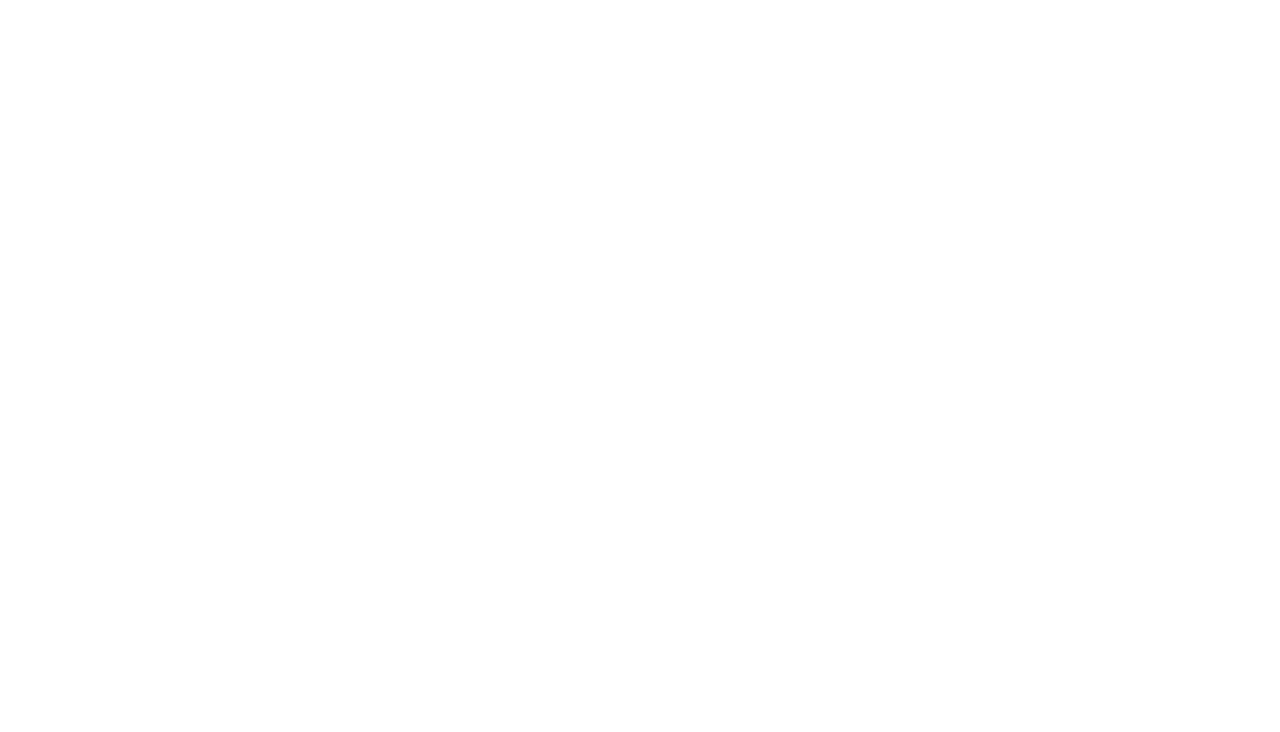
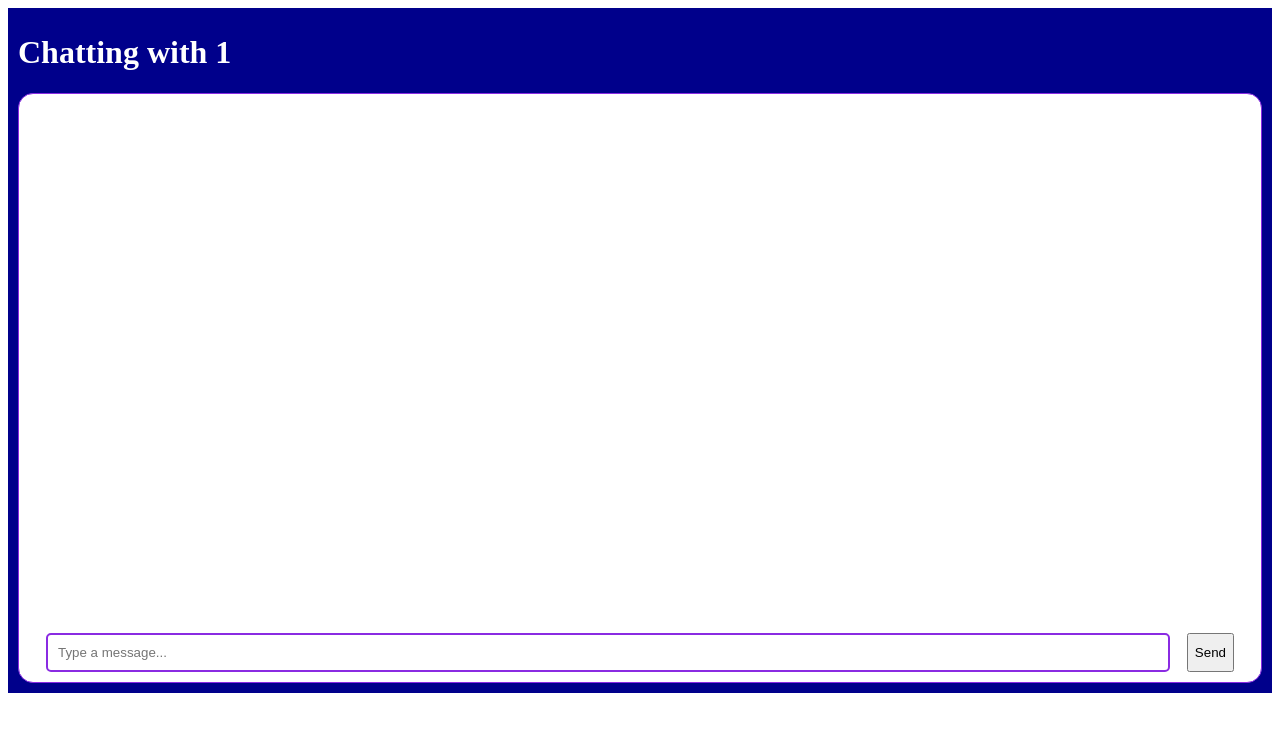
Before and after one commit to ProgHayder/Tic-Tac-Toe, a Vue app: page /chat/1 in a window 1280 px wide. Before the commit this address had no page. Shown: the top 732 px of the page. Built offline with nearby package versions, Linux system fonts and the light colour scheme.

Commit message:
Chat View Added And Styled - Not Completed

```diff
--- a/src/components/FriendsContainer.vue
+++ b/src/components/FriendsContainer.vue
@@ -31,9 +31,8 @@
         removeFriend(index) {
             this.friends.splice(index, 1);
         },
-        sendMessage(username) {
-            alert(`Sending message to ${username}`);
-            // Here you can implement the logic to send a message
+        startChat(username) {
+            this.$router.push({ name: 'Chat', params: { username } });
         }
     }
 }
@@ -45,7 +44,7 @@
                 <div class="friend" v-for="(friend, index) in friends" :key="friend.username">
                     <span>{{ friend.username }}</span>
                     <div class="options">
-                        <button @click="sendMessage(friend.username)" class="message-button">Message</button>
+                        <button @click="startChat(friend.username)" class="message-button">Message</button>
                         <button @click="removeFriend(index)" class="remove-button">Remove</button>
                     </div>
                 </div>
@@ -82,7 +81,7 @@
     list-style-type: none;
 }
 
-div[class="friend"] {
+.friend {
     cursor: pointer;
     padding: 0px;
     width: 97%;
--- a/src/router/index.js
+++ b/src/router/index.js
@@ -1,5 +1,6 @@
 import FriendsView from '@/views/FriendsView';
 import HomeView from '@/views/HomeView';
+import  ChatView from '@/views/ChatView'
 import { createRouter, createWebHistory } from 'vue-router'
 
 const router = createRouter({
@@ -14,6 +15,12 @@
             path: '/friends',
             name: 'friends',
             component: FriendsView
+        },
+        {
+            path: '/chat/:username',
+            name: 'Chat',
+            component: ChatView,
+            props: true
         }
     ]
 })
--- /dev/null
+++ b/src/views/ChatView.vue
@@ -0,0 +1,122 @@
+<script>
+class Message {
+    constructor(sender, text) {
+        this.sender = sender;
+        this.text = text;
+    }
+}
+export default {
+    name: 'ChatView',
+    props: {
+        username: {
+            type: String,
+            required: true
+        }
+    },
+    data() {
+        return {
+            messages: [],
+            newMessage: '',
+            friend: this.username
+        };
+    },
+    methods: {
+        sendMessage() {
+            if (this.newMessage.trim() === '') return;
+            const message = new Message('Me', this.newMessage);
+            this.messages.push(message);
+            this.newMessage = '';
+            this.scrollToBottom();
+        },
+        scrollToBottom() {
+            const messagesContainer = this.$refs.messages;
+            messagesContainer.scrollTop = messagesContainer.scrollHeight;
+        }
+    },
+    mounted() {
+        this.scrollToBottom();
+    }
+};
+</script>
+<template>
+    <div class="view">
+        <h1>Chatting with {{ this.friend }}</h1>
+        <div class="chat-container">
+            <div class="messages" ref="messages">
+                <div v-for="(msg, index) in messages" :key="index">
+                    <span class="message-sender">{{ msg.sender }}</span>
+                    <span class="message-text">{{ msg.text }}</span>
+                </div>
+            </div>
+            <div class="text-area">
+                <input class="message-input" v-model="newMessage" @keyup.enter="sendMessage" placeholder="Type a message..." />
+                <button @click="sendMessage">Send</button>
+            </div>
+        </div>
+    </div>
+</template>
+<style scoped>
+.chat-container {
+    display: flex;
+    background-color: white;
+    flex-direction: column;
+    height: 71vh;
+    border: 1px solid blueviolet;
+    border-radius: 15px;
+    padding: 10px;
+}
+
+.messages {
+    flex-grow: 1;
+    overflow-y: auto;
+    margin-bottom: 10px;
+}
+
+.message-sender {
+    font-weight: bold;
+    color: black;
+    margin-right: 10px;
+}
+
+.message-text {
+    margin-bottom: 5px;
+    display: flex;
+    height: auto + 20px;
+    width: 85%;
+    color: black;
+    align-items: flex-start;
+    word-wrap: break-word;
+    word-break: break-word;
+    border: 3px solid blueviolet;
+    padding: 10px;
+    border-radius: 15px;
+    background-color: lightblue;
+}
+
+.text-area {
+    display: flex;
+    flex-direction: row;
+    justify-content: space-evenly;
+}
+
+.message-input {
+    padding: 10px;
+    border: 2px solid blueviolet;
+    border-radius: 5px;
+    width: 90%;
+}
+
+.message-input:focus {
+    outline: none;
+    border: 2px solid blueviolet;
+}
+
+.view {
+    background-color: darkblue;
+    color: white;
+    padding-bottom: 10px;
+    padding-top: 5px;
+    padding-left: 10px;
+    padding-right: 10px;
+}
+</style>
```
